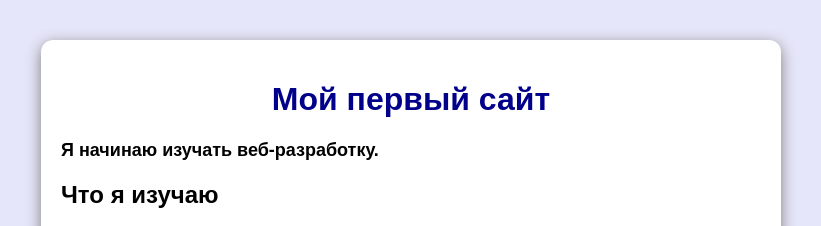
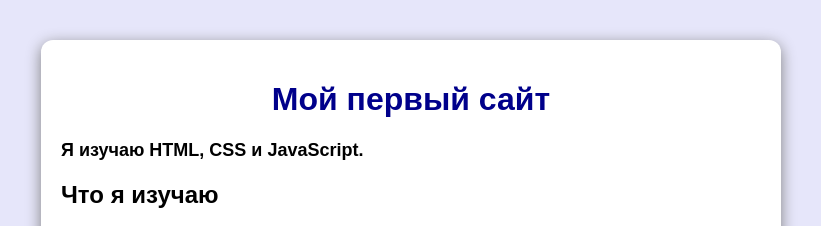
Before and after one commit to quaali/web-learning, a plain HTML site: page index.html in a window 1280 px wide. Shown: the top 226 px of the page, without its empty margins (229-1050 px from the left). Drawn offline with Linux system fonts and the light colour scheme.

Commit message:
Обновил текст

```diff
--- a/index.html
+++ b/index.html
@@ -8,7 +8,7 @@
 </head>
 <body>
     <h1>Мой первый сайт</h1>
-    <p class="intro">Я начинаю изучать веб-разработку.</p>
+   <p class="intro">Я изучаю HTML, CSS и JavaScript.</p>
     <h2>Что я изучаю</h2>
     <ul>
     <li>HTML — структура страницы</li>
```
